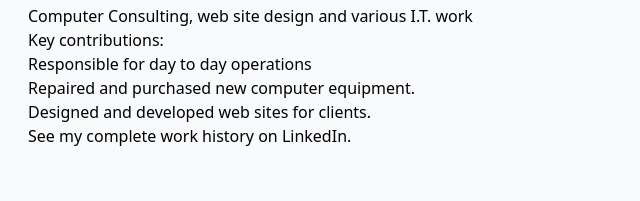
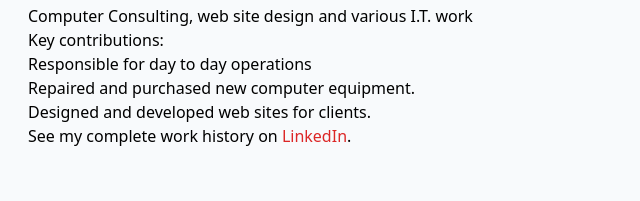
Before and after one commit to samurai71/mark-landeryou-html-resume, a website built with Vite: page index.html in a window 1280 px wide. Shown: the part 1100-1301 px from the top of the page, 0-640 px from the left. Built offline with nearby package versions, Linux system fonts and the light colour scheme.

Commit message:
style: styled a link in the index html file

```diff
--- a/index.html
+++ b/index.html
@@ -147,6 +147,7 @@
                 <a
                   href="https://www.linkedin.com/in/marklanderyou"
                   target="_blank"
+                  class="text-red-600 hover:text-blue-700"
                   >LinkedIn</a
                 >.
               </p>
```
